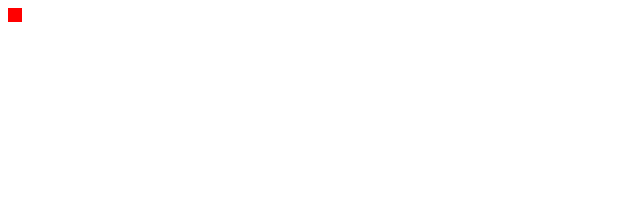
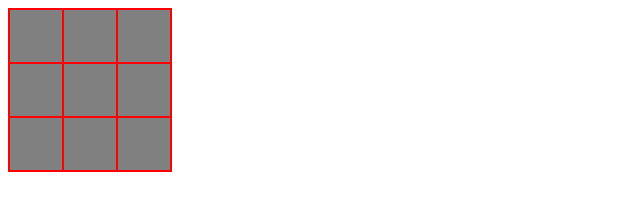
Before and after one commit to jesussalazarrivera1997/ejericicios-2-daw, a plain HTML site: page tema 3/tres en ralla/pagina.html in a window 1280 px wide. Shown: the whole page, without its empty margins (0-640 px from the left). Drawn offline with Linux system fonts and the light colour scheme.

Commit message:
Update pagina.html

```diff
--- a/tema 3/tres en ralla/pagina.html
+++ b/tema 3/tres en ralla/pagina.html
@@ -4,6 +4,11 @@
 table{
 	border:2px;
 	background-color:red;
+}
+td{
+	background-color:grey;
+	width:50px;
+	height: 50px;
 }
 button{
 	width:50px;
```
